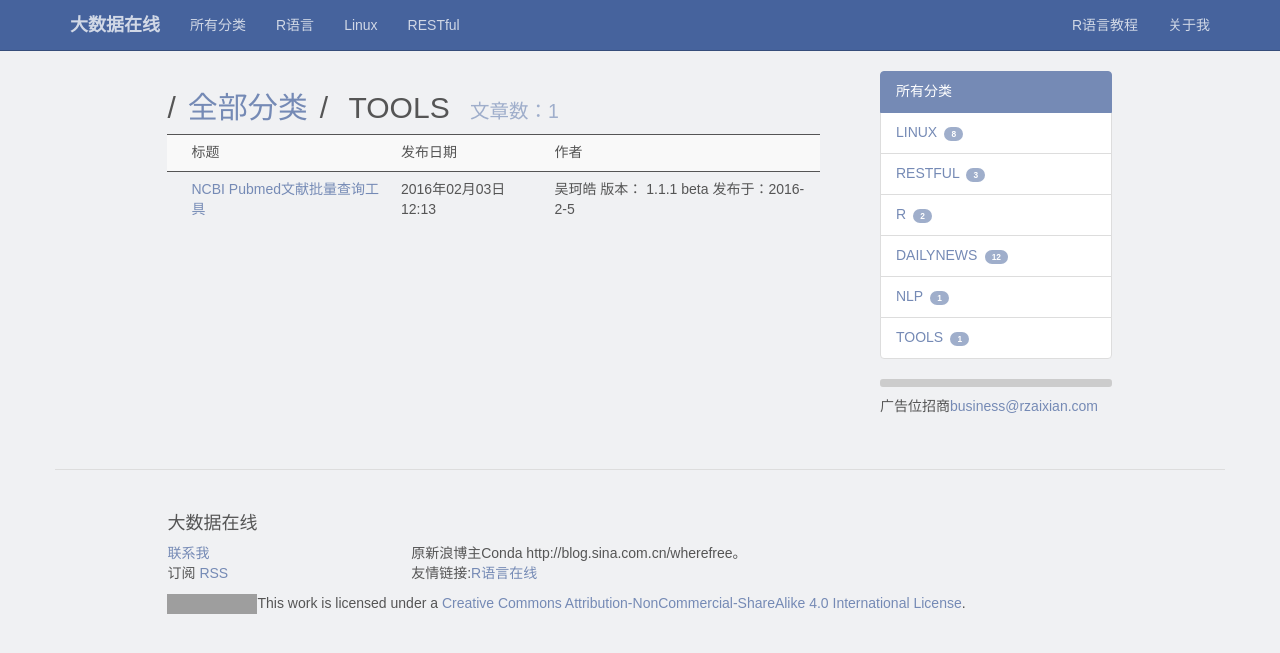
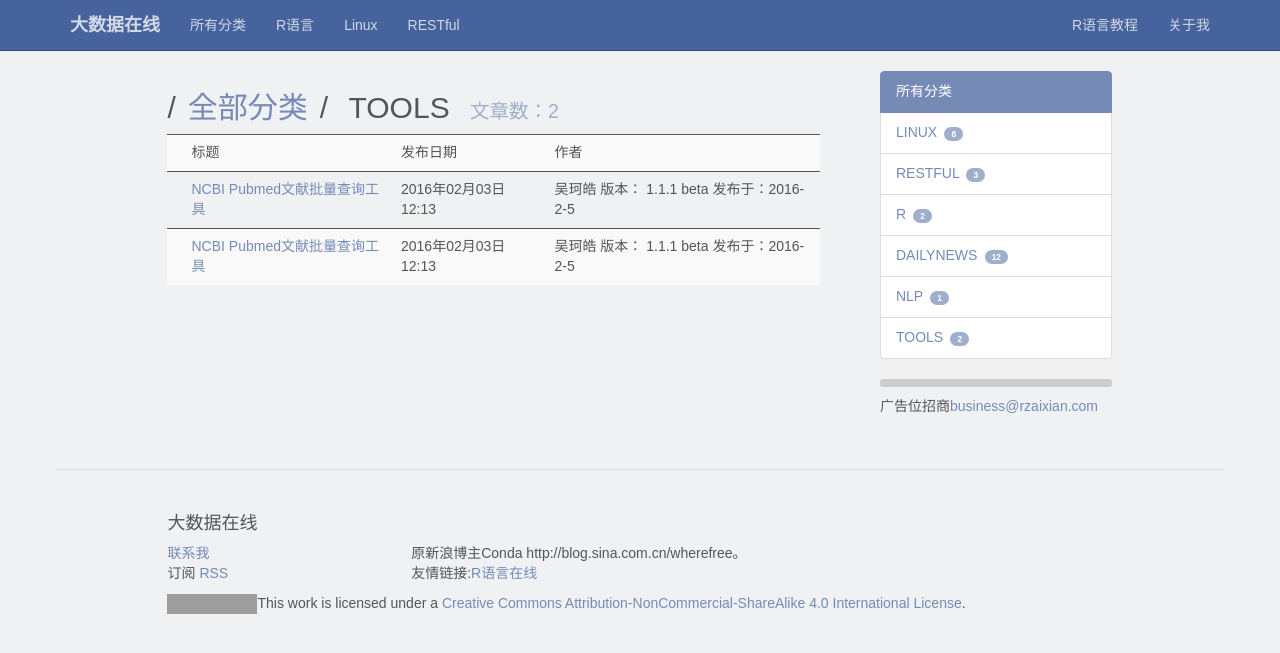
Before and after one commit to fun360/fun360, a Jekyll site: the page built from category/tools.markdown, in a window 1280 px wide. Shown: the top 653 px of the page. Built offline with Jekyll 4.4.1, drawn with Linux system fonts in a browser that asks for light colours; comment, search, counter and statistics services are not loaded; grey boxes are pictures that could not be loaded.

Commit message:
add biology websites

```diff
--- /dev/null
+++ b/_posts/tools/2016-02-03-bio-websites.markdown
@@ -0,0 +1,15 @@
+---
+layout: post
+title:  "NCBI Pubmed文献批量查询工具"
+date:   2016-02-03 12:13:00
+author: 吴珂皓 版本： 1.1.1 beta 发布于：2016-2-5
+categories: tools
+keywords: NCBI文献批量查询
+excerpt:
+---
+
+- **综合数据库**[KEGG](http://www.genome.jp/kegg/)
+- **综合数据库**[The Bio Grid](http://thebiogrid.org/)
+- **蛋白交互**[STRING](http://string-db.org/)
+- **信号通路数据库**[REACTOME](http://www.reactome.org/)
+- **基因注释**[DAVID](https://david.ncifcrf.gov/)
```
Also changed, not shown: _posts/tools/2016-02-03-batch-query-references.markdown (+9 -2 lines).
